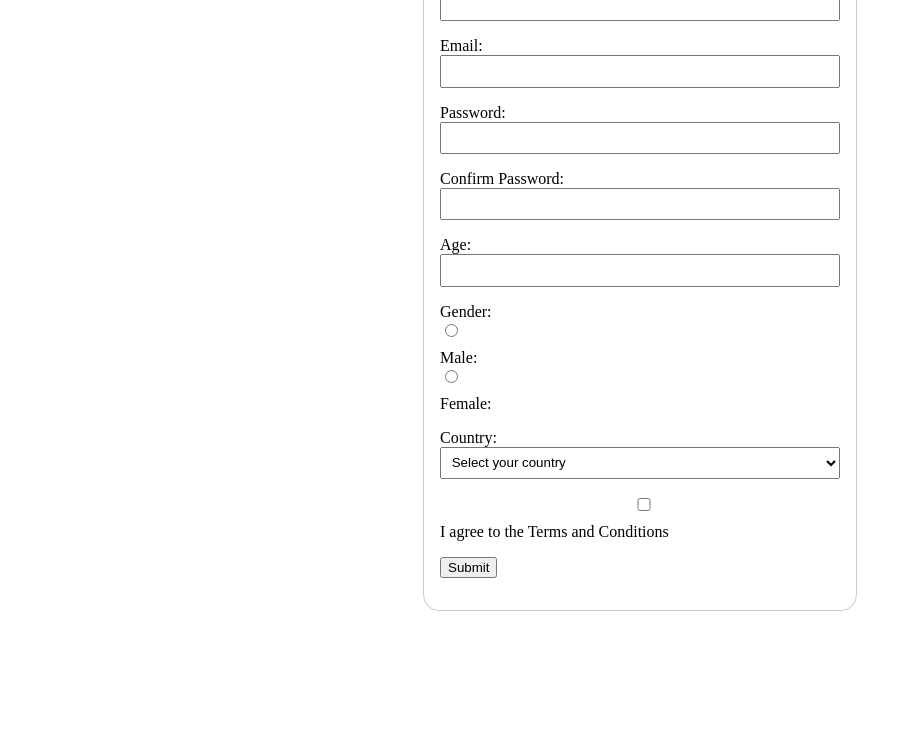
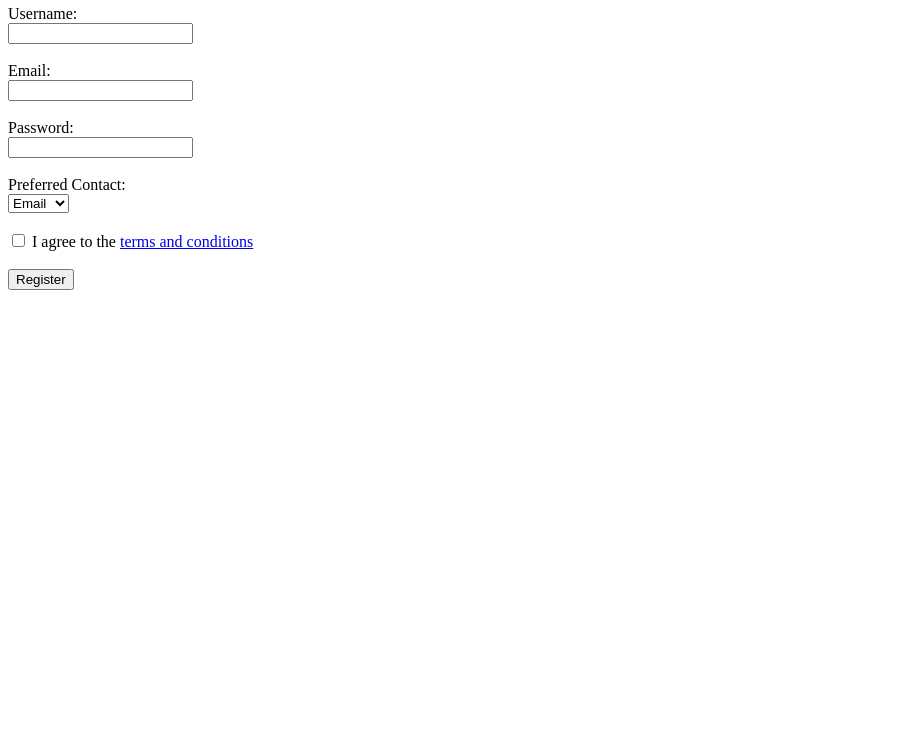
Before and after one commit to Eqush/Techbrainiac, a plain HTML site: page index.html in a window 1280 px wide. Shown: the part 62-800 px from the top of the page, without its empty margins (0-912 px from the left). Drawn offline with Linux system fonts and the light colour scheme.

Commit message:
Add files via upload

```diff
--- a/index.html
+++ b/index.html
@@ -1,107 +1,40 @@
 <!DOCTYPE html>
-<html lang="en">
+<html>
 <head>
-    <meta charset="UTF-8">
-    <meta name="viewport" content="width=device-width, initial-scale=1.0">
     <title>Registration Form</title>
     <style>
-        form {
-            max-width: 400px;
-            margin: auto;
-            padding: 1em;
-            border: 1px solid #ccc;
-            border-radius: 1em;
-        }
-
-        div + div {
-            margin-top: 1em;
-        }
-
-        label {
-            display: block;
-            margin-top: .5em;
-        }
-
-        input, select {
-            width: 100%;
-            padding: .5em;
-            box-sizing: border-box;
-        }
-
-        input[type="radio"] {
-            width:auto
-        }
-
-        .error {
-            color: red;
+        .summary {
+            border: 1px solid #ddd;
+            padding: 10px;
+            margin-top: 20px;
         }
     </style>
 </head>
 <body>
-    <form id="Registrationform">
-        <div>
-            <label for="name">Name:</label>
-            <input type="text" id="name" name="name" required>
-        </div>
-        <div>
-            <label for="email">Email:</label>
-            <input type="email" id="email" name="email" required>
-        </div>
-        <div>
-            <label for="password">Password:</label>
-            <input type="password" id="password" name="password" required>
-        </div>
-        <div>
-            <label for="confirmpassword">Confirm Password:</label>
-            <input type="password" id="confirmpassword" name="confirmpassword" required>
-        </div>
-        <div>
-            <label for="age">Age:</label>
-            <input type="number" id="age" name="age" min="18" max="100" required>
-        </div>
-        <div>
-            <label>Gender:</label>
-            <input type="radio" id="male" name="gender" value= "male" required>
-            <label for="male">Male:</label>
-            <input type="radio" id="female" name="gender" value= "female" required>
-            <label for="female">Female:</label>
-        </div>
-        <div>
-            <label for="country">Country:</label>
-            <select id="country" name="country" required>
-                <option value=" ">Select your country</option>
-                <option value="kenya">Kenya</option>
-                <option value="usa">USA</option>
-                <option value="uk">UK</option>
-            </select>
-        </div>
-        <div>
-            <input type="checkbox" id="terms" name="terms" required>
-            <label for="terms">I agree to the Terms and Conditions</label>
-        </div>
-        <div>
-            <button type="submit">Submit</button>
-        </div>
-        <div class="error" id="error"></div>
+    <h2>Registration Form</h2>
+    <form action="/submit_registration" method="post">
+        <label for="username">Username:</label><br>
+        <input type="text" id="username" name="username" required><br><br>
+
+        <label for="email">Email:</label><br>
+        <input type="email" id="email" name="email" required><br><br>
+
+        <label for="password">Password:</label><br>
+        <input type="password" id="password" name="password" required><br><br>
+
+        <label for="contact">Preferred Contact:</label><br>
+        <select id="contact" name="contact">
+            <option value="email">Email</option>
+            <option value="phone">Phone</option>
+            <option value="none">None</option>
+        </select><br><br>
+
+        <label>
+            <input type="checkbox" name="terms" required> I agree to the <a href="#">terms and conditions</a>
+        </label><br><br>
+
+        <input type="submit" value="Register">
+        <script src="script.js"></script>
     </form>
-
-    <script>
-        document.getElementById('registrationForm').addEventListener('submit', function(event)) {
-            const password = doocument.getElementById('password').value;
-            const confirmPassword = document.getElementById('confirmPassword').value;
-            const error.Div = document.getElementById('error');
-        }
-
-        if (password.length < 8) {
-            errorDiv.textContent = 'Password must be at least 8 characters long.';
-            event.preventDefault();
-        } else if (password !== confirm password) {
-            errorDiv.textContent = 'Passwords do not match.';
-            event.preventDefault();
-        } else {
-            errorDiv.textContent = ''
-        }
-        })
-    </script>
 </body>
 </html>
--- /dev/null
+++ b/script.js
@@ -0,0 +1,31 @@
+let form = document.getElementById('Registration Form')
+
+form.addEventListener('submit', function(reload){
+    reload.preventDefault();
+    // validation
+    let username = form.elements["username"].value;
+    let email = form.elements["email"].value;
+    let password = form.elements["password"].value;
+    let contact = form.elements["contact"].value;
+
+    if(username || email || password || contact === "none" || terms){
+        form.submit();
+    } else {
+        alert("Please fill out all required fields and accept the terms and conditions.")
+
+        if (emailPattern.test(email)){
+            form.submit();
+        } else {
+            alert('Please enter a valid email address.')
+        }
+
+    }
+
+    const formData = {
+        username: username,
+        email: email,
+        password: password,
+        contact: contact,
+        termsAccepted: terms
+    }
+})
```
